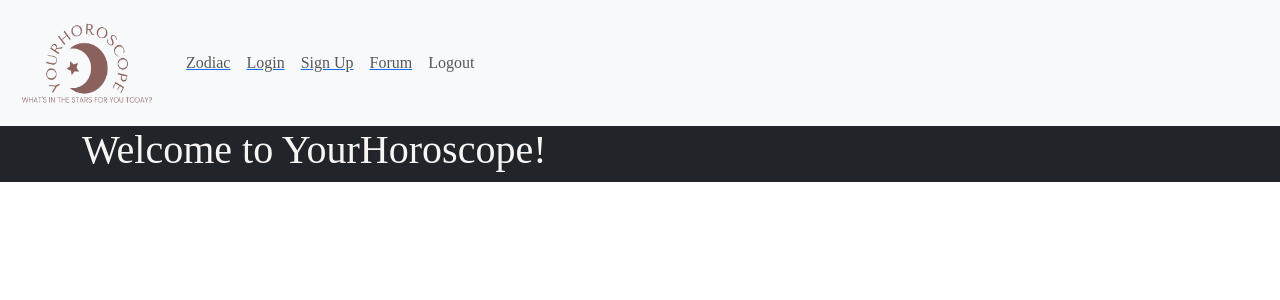
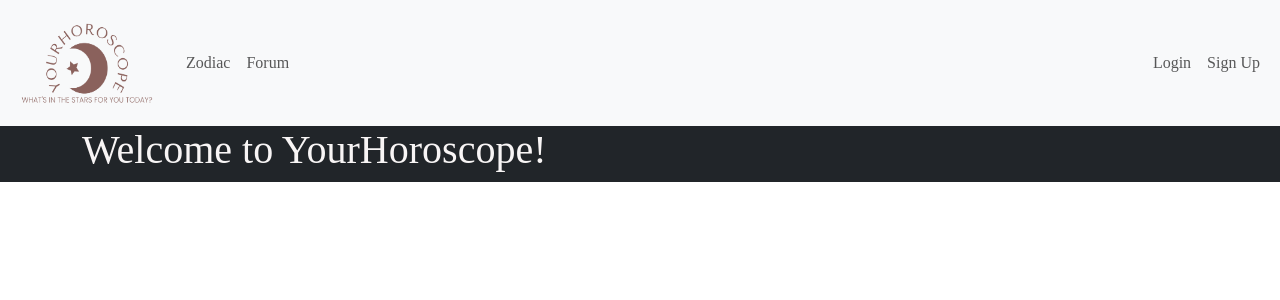
Before and after one commit to ahmad92894/YourHoroscope, a React (Create React App) app in the folder client/: page / in a window 1280 px wide. Shown: the top 300 px of the page. Built offline with nearby package versions, Linux system fonts and the light colour scheme.

Commit message:
Login/Logout button fixed

```diff
--- a/client/src/components/NavBar.js
+++ b/client/src/components/NavBar.js
@@ -1,19 +1,91 @@
+// import React from "react";
+// import { Routes, Route, Link } from "react-router-dom";
+// import Auth from "../../src/utils/auth";
+// import logo from '../img/logo.png';
+// import NavBarUser from "../../src/components/NavBarUser"
+
+// const NavBar = () => {
+//   return (
+//     <div>
+//       <nav className="navbar navbar-expand-lg navbar-light bg-light">
+//         <div className="container-fluid">
+//           <a className="navbar-brand" href="#">
+//              <img src={logo} alt="logo"
+//               width="150"
+//               height="100" />
+//           </a>
+//           <button
+//             className="navbar-toggler"
+//             type="button"
+//             data-bs-toggle="collapse"
+//             data-bs-target="#navbarNavDropdown"
+//             aria-controls="navbarNavDropdown"
+//             aria-expanded="false"
+//             aria-label="Toggle navigation"
+//           >
+//             <span className="navbar-toggler-icon"></span>
+//           </button>
+//           <div className="collapse navbar-collapse" id="navbarNavDropdown">
+//             <ul className="navbar-nav">
+//               <li>
+//                 <Link to="/zodiac" className="nav-item">
+//                   <a className="nav-link" href="#">
+//                     Zodiac
+//                   </a>
+//                 </Link>
+//               </li>
+//                 <Link to="/forum" className="nav-item">
+//                   <a className="nav-link" href="#">
+//                     Forum
+//                   </a>
+//                 </Link>
+//               <li>
+//                 <Link to="/login" className="nav-item">
+//                   <a className="nav-link" href="#">
+//                     Login
+//                   </a>
+//                 </Link>
+//               </li>
+//               <li>
+//                 <Link to="/signup" className="nav-item">
+//                   <a className="nav-link" href="#">
+//                     Sign Up
+//                   </a>
+//                 </Link>
+//               </li>
+//               <li>
+//               </li>
+//               <li className="nav-item">
+//                 <a className="nav-link" href="/" onClick={() => Auth.logout()}>
+//                   Logout
+//                 </a>
+//               </li>
+//           <ul/>
+//           </ul>
+//     </div>
+//     </div>
+//     <ul/>
+//     </nav>
+//   </div>
+//   )}
+
+// export default NavBar;
+
+
 import React from "react";
 import { Routes, Route, Link } from "react-router-dom";
 import Auth from "../../src/utils/auth";
-import logo from '../img/logo.png';
-import NavBarUser from "../../src/components/NavBarUser"
+import logo from "../img/logo.png";
+import NavBarUser from "../../src/components/NavBarUser";
 
 const NavBar = () => {
   return (
     <div>
       <nav className="navbar navbar-expand-lg navbar-light bg-light">
         <div className="container-fluid">
-          <a className="navbar-brand" href="#">
-             <img src={logo} alt="logo"
-              width="150"
-              height="100" />
-          </a>
+          <Link to="/" className="navbar-brand">
+            <img src={logo} alt="logo" width="150" height="100" />
+          </Link>
           <button
             className="navbar-toggler"
             type="button"
@@ -26,47 +98,50 @@ const NavBar = () => {
             <span className="navbar-toggler-icon"></span>
           </button>
           <div className="collapse navbar-collapse" id="navbarNavDropdown">
-            <ul className="navbar-nav">
-              <li>
-                <Link to="/zodiac" className="nav-item">
-                  <a className="nav-link" href="#">
+            <ul className="navbar-nav me-auto mb-2 mb-lg-0">
+              <li className="nav-item">
+                <Link to="/zodiac" className="nav-link">
                   Zodiac
-                  </a>
-                </Link>
-              </li>
-              <li>
-                <Link to="/login" className="nav-item">
-                  <a className="nav-link" href="#">
-                    Login
-                  </a>
-                </Link>
-              </li>
-              <li>
-                <Link to="/signup" className="nav-item">
-                  <a className="nav-link" href="#">
-                    Sign Up
-                  </a>
-                </Link>
-              </li>
-              <li>
-                <Link to="/forum" className="nav-item">
-                  <a className="nav-link" href="#">
-                    Forum
-                  </a>
                 </Link>
               </li>
               <li className="nav-item">
-                <a className="nav-link" href="/" onClick={() => Auth.logout()}>
+                <Link to="/forum" className="nav-link">
+                  Forum
+                </Link>
+              </li>
+            </ul>
+            <NavBarUser />
+            <ul className="navbar-nav ml-auto">
+              {Auth.loggedIn() ? (
+                <li className="nav-item">
+                  <Link
+                    to="/"
+                    className="nav-link"
+                    onClick={() => Auth.logout()}
+                  >
                     Logout
-                </a>
+                  </Link>
                 </li>
-          <ul/>
+              ) : (
+                <>
+                  <li className="nav-item">
+                    <Link to="/login" className="nav-link">
+                      Login
+                    </Link>
+                  </li>
+                  <li className="nav-item">
+                    <Link to="/signup" className="nav-link">
+                      Sign Up
+                    </Link>
+                  </li>
+                </>
+              )}
             </ul>
           </div>
         </div>
-    <ul/>
       </nav>
     </div>
-  )}
+  );
+};
 
 export default NavBar;
--- a/client/src/components/NavBarUser.js
+++ b/client/src/components/NavBarUser.js
@@ -5,8 +5,6 @@ const NavBarUser = () => {
   const [user, setUser] = useState(JSON.parse(localStorage.getItem("user")));
 
   useEffect(() => {
-    // The setInterval function is not necessary here and can cause the component
-    // to re-render unnecessarily. Use the useState hook instead to update the user state.
     const userString = localStorage.getItem("user");
     setUser(JSON.parse(userString));
   }, []);
@@ -16,23 +14,19 @@ const NavBarUser = () => {
     setUser(null);
   };
 
+  const isLoggedIn = user ? true : false;
+
   return (
     <div className="navbar-nav ml-auto">
-      {/* Use a ternary operator to check whether the user is logged in or not */}
-      {user ? (
-        <>
-          <Link to="/" className="nav-item nav-link" onClick={logout}>
-            Logout
-          </Link>
-        </>
+      {isLoggedIn ? (
+        <Link to="/" className="nav-item nav-link" onClick={logout}>
+        </Link>
       ) : (
         <>
           <Link to="/login" className="nav-item nav-link">
-            Login
           </Link>
-          <span className="nav-item nav-link">|</span>
+          <span className="nav-item nav-link"></span>
           <Link to="/signup" className="nav-item nav-link">
-            Sign Up
           </Link>
         </>
       )}
```
Lines whose indentation alone changed are shown as unchanged.
